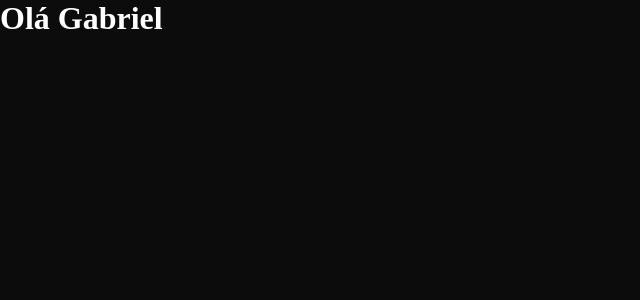
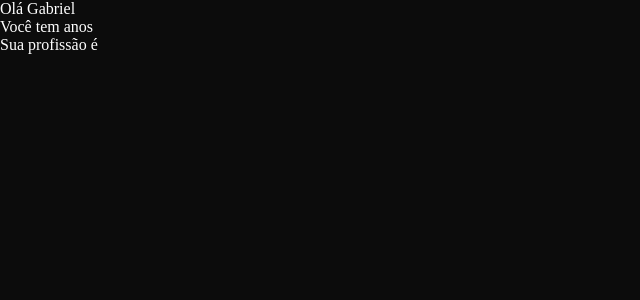
Before and after one commit to gabrieldev25789/components-react-2, a React (Vite) app: page / in a window 1280 px wide. Shown: the top 300 px of the page, without its empty margins (0-640 px from the left). Built offline with nearby package versions, Linux system fonts and the light colour scheme.

Commit message:
Estruturando component

```diff
--- a/src/Components/Component1/Component1.jsx
+++ b/src/Components/Component1/Component1.jsx
@@ -1,9 +1,11 @@
-import React from 'react'
+import "./Component1.css"
 
-function Component1({nome}) {
+function Component1({nome, idade, profissao, cor}) {
   return (
-    <div>
-        <h1>Olá {nome}</h1>
+    <div className='component1-div' style={{background: cor}}>
+    <p>Olá {nome}</p>
+    <p>Você tem {idade} anos</p>
+    <p>Sua profissão é {profissao}</p>
     </div>
   )
 }
```
